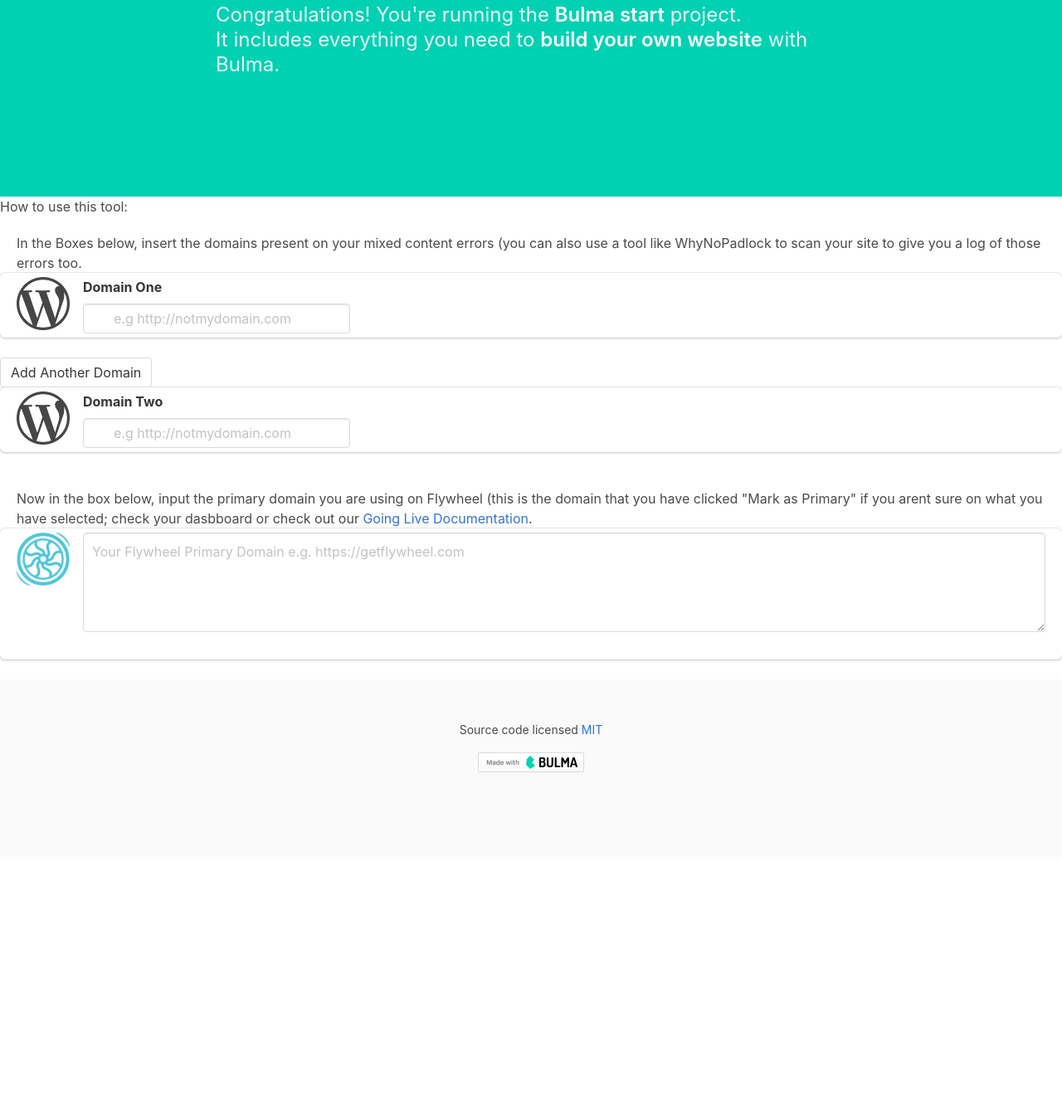
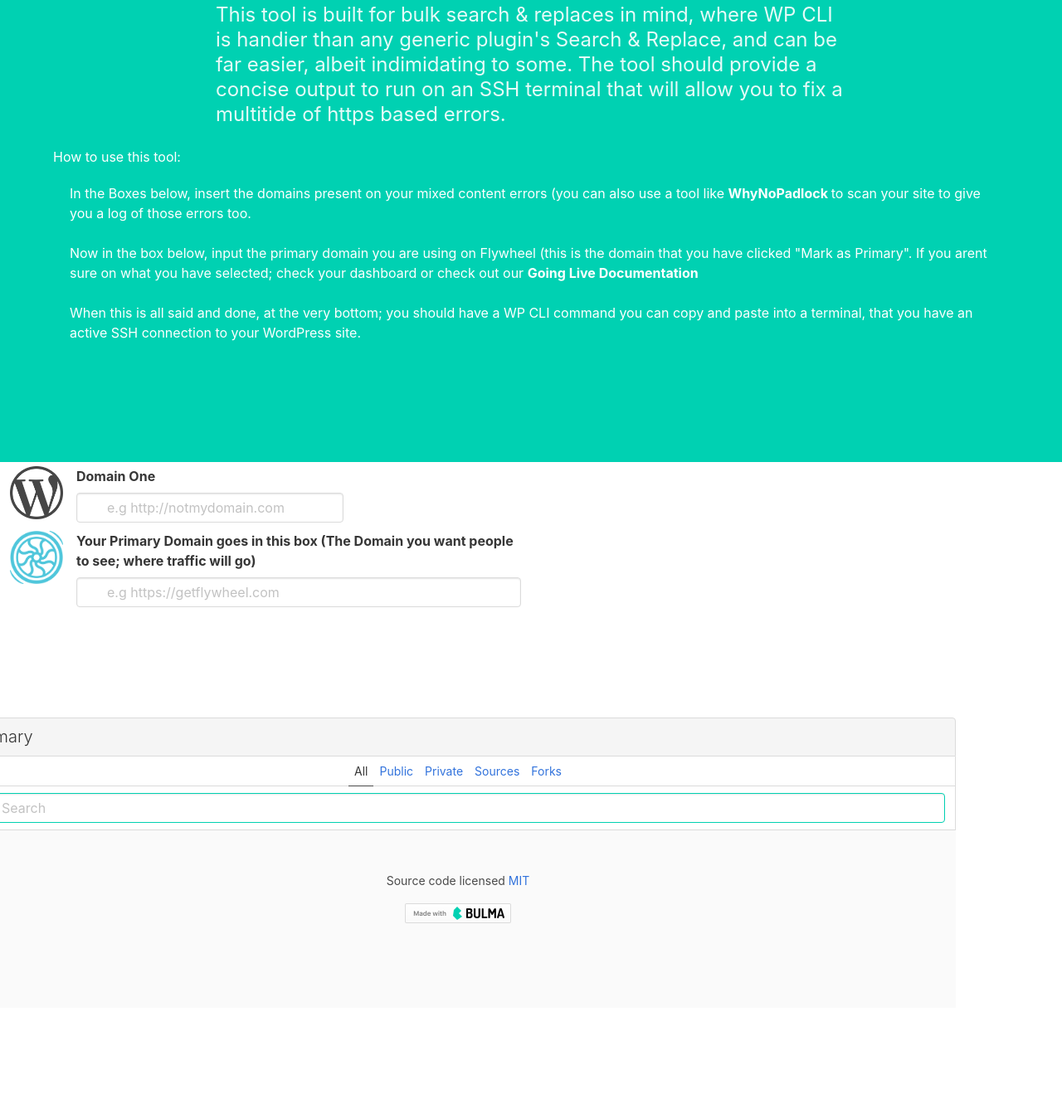
Before and after one commit to samtoohey93/BulkWPSearchandReplace, a website: page App/index.html in a window 1280 px wide. Shown: the part 255-1598 px from the top of the page at 83% size. Before the commit the page ends 1288 px from the top, so only its background shows below. Drawn offline with Linux system fonts and the light colour scheme.

Commit message:
Styling and positioning
Domain box cleanup also. removed useless tags on index page

```diff
--- a/App/css/app.css
+++ b/App/css/app.css
@@ -22,3 +22,10 @@
     padding-right: 20px;
     padding-top: 20px;
 }
+
+
+.panel  {
+    float: right;
+    padding: 10%;
+    right: 30%;
+}
--- a/App/index.html
+++ b/App/index.html
@@ -18,24 +18,31 @@
                 Welcome to the Bulk Search & Replace tool for WordPress CLI users!
               </h1>
               <h2 class="subtitle is-4">
-                  Congratulations! You're running the <strong>Bulma start</strong> project.
-                  <br>
-                  It includes everything you need to <strong>build your own website</strong> with Bulma.
+                  This tool is built for bulk search & replaces in mind, where WP CLI is handier than any generic plugin's Search & Replace, and can be far easier, albeit indimidating to some.
+                  The tool should provide a concise output to run on an SSH terminal that will allow you to fix a multitide of https based errors.
               </h2>
             </div>
+          </div>
+
+          <h2>How to use this tool:</h2>
+
+          <div class="howto">
+            <ul>
+              <li>In the Boxes below, insert the domains present on your mixed content errors (you can also use a tool like <b><a href=https://whynopadlock.com/> WhyNoPadlock</a> </b>to scan your site to give you a log of those errors too.</li>
+              <br>
+              <li>Now in the box below, input the primary domain you are using on Flywheel (this is the domain that you have clicked "Mark as Primary". If you arent sure on what you have selected; check your dashboard or check out our <b><a href=https://getflywheel.com/wordpress-support/go-live-flywheel/> Going Live Documentation</a></b></li>
+              <br>
+              <li>When this is all said and done, at the very bottom; you should have a WP CLI command you can copy and paste into a terminal, that you have an active SSH connection to your WordPress site.</li>
+            </ul>
+
           </div>
         </div>
       </div>
     </section>
    <!-- Body main after header-->
-     <h2>How to use this tool:</h2>
 
-    <div class="howto">
-      <h4>In the Boxes below, insert the domains present on your mixed content errors (you can also use a tool like WhyNoPadlock to scan your site to give you a log of those errors too.</h4>
-    </div>
-
-<!-- Domain Field One-->
-    <div class="box" style="padding-top: 5px; padding-bottom: 5px;">
+<!-- Domain Fields (Ten in Total-->
+    <div class="column is-half is-multiline" style="padding-top: 5px; padding-bottom: 5px;">
       <article class="media">
         <div class="media-left">
           <figure class="image is-64x64">
@@ -46,86 +53,52 @@
           <label class="label is-normal">Domain One</label>
           <div class="control has-icons-left has-icons-right">
             <input class="input is-normal" type="email" placeholder="e.g http://notmydomain.com">
-            <span class="icon is-normal is-left">
-              <i class="fas fa-envelope"></i>
-            </span>
-            <span class="icon is-normal is-right">
-              <i class="fas fa-check"></i>
-            </span>
           </div>
         </div>
       </article>
     </div>
 
-    <!-- Add More Button-->
 
-    <button class="button" id="more_fields" onclick="add_fields();" value="Add Another Domain"> Add Another Domain
-  </button>
-    <!-- Domain field two-->
 
-    <div class="box" style="padding-top: 5px; padding-bottom: 5px;">
-      <article class="media">
-        <div class="media-left">
-          <figure class="image is-64x64">
-            <img src="images/wordpress.png" alt="Image">
-          </figure>
-        </div>
-        <div class="field">
-          <label class="label is-normal">Domain Two</label>
-          <div class="control has-icons-left has-icons-right">
-            <input class="input is-normal" type="email" placeholder="e.g http://notmydomain.com">
-            <span class="icon is-normal is-left">
-              <i class="fas fa-envelope"></i>
-            </span>
-            <span class="icon is-normal is-right">
-              <i class="fas fa-check"></i>
-            </span>
-          </div>
-        </div>
-      </article>
-    </div>
-
-    <div class="output">
-      <h4>Now in the box below, input the primary domain you are using on Flywheel (this is the domain that you have clicked "Mark as Primary" if you arent sure on what you have selected; check your dasbboard or check out our <a href=https://getflywheel.com/wordpress-support/go-live-flywheel/> Going Live Documentation</a>.</h4>
-    </div>
-
-    <div class="box" style="padding-top: 5px; padding-bottom: 5px;">
+<!-- Flywheel Primary Domain-->
+<div class="column is-half is-multiline" style="padding-top: 5px; padding-bottom: 5px;" id="output">
   <article class="media">
     <div class="media-left">
       <figure class="image is-64x64">
         <img src="images/flywheel.png" alt="Image">
         </figure>
     </div>
-        <div class="media-content">
-          <div class="content">
-            <p>
-              <textarea class="textarea" placeholder="Your Flywheel Primary Domain e.g. https://getflywheel.com"></textarea>
-            </p>
+    <div class="field">
+      <label class="label is-normal">Your Primary Domain goes in this box (The Domain you want people to see; where traffic will go)</label>
+      <div class="control has-icons-left has-icons-right">
+        <input class="input is-normal" type="email" placeholder="e.g https://getflywheel.com">
       </div>
-          <nav class="level is-mobile">
-            <div class="level-left">
-              <a class="level-item" aria-label="reply">
-                <span class="icon is-small">
-                  <i class="fas fa-reply" aria-hidden="true"></i>
-                </span>
-              </a>
-              <a class="level-item" aria-label="retweet">
-                <span class="icon is-small">
-                  <i class="fas fa-retweet" aria-hidden="true"></i>
-                </span>
-              </a>
-              <a class="level-item" aria-label="like">
-                <span class="icon is-small">
-                  <i class="fas fa-heart" aria-hidden="true"></i>
-                </span>
-              </a>
-            </div>
-          </nav>
     </div>
   </article>
 </div>
 
 
+<!-- Output field and function sidebar-->
+
+<article class="panel is-primary">
+  <p class="panel-heading">
+    Primary
+  </p>
+  <p class="panel-tabs">
+    <a class="is-active">All</a>
+    <a>Public</a>
+    <a>Private</a>
+    <a>Sources</a>
+    <a>Forks</a>
+  </p>
+  <div class="panel-block">
+    <p class="control has-icons-left">
+      <input class="input is-primary" type="text" placeholder="Search">
+      <span class="icon is-left">
+        <i class="fas fa-search" aria-hidden="true"></i>
+      </span>
+    </p>
+  </div>
 
 
     <!-- Footer-->
```
Lines whose indentation alone changed are shown as unchanged.
